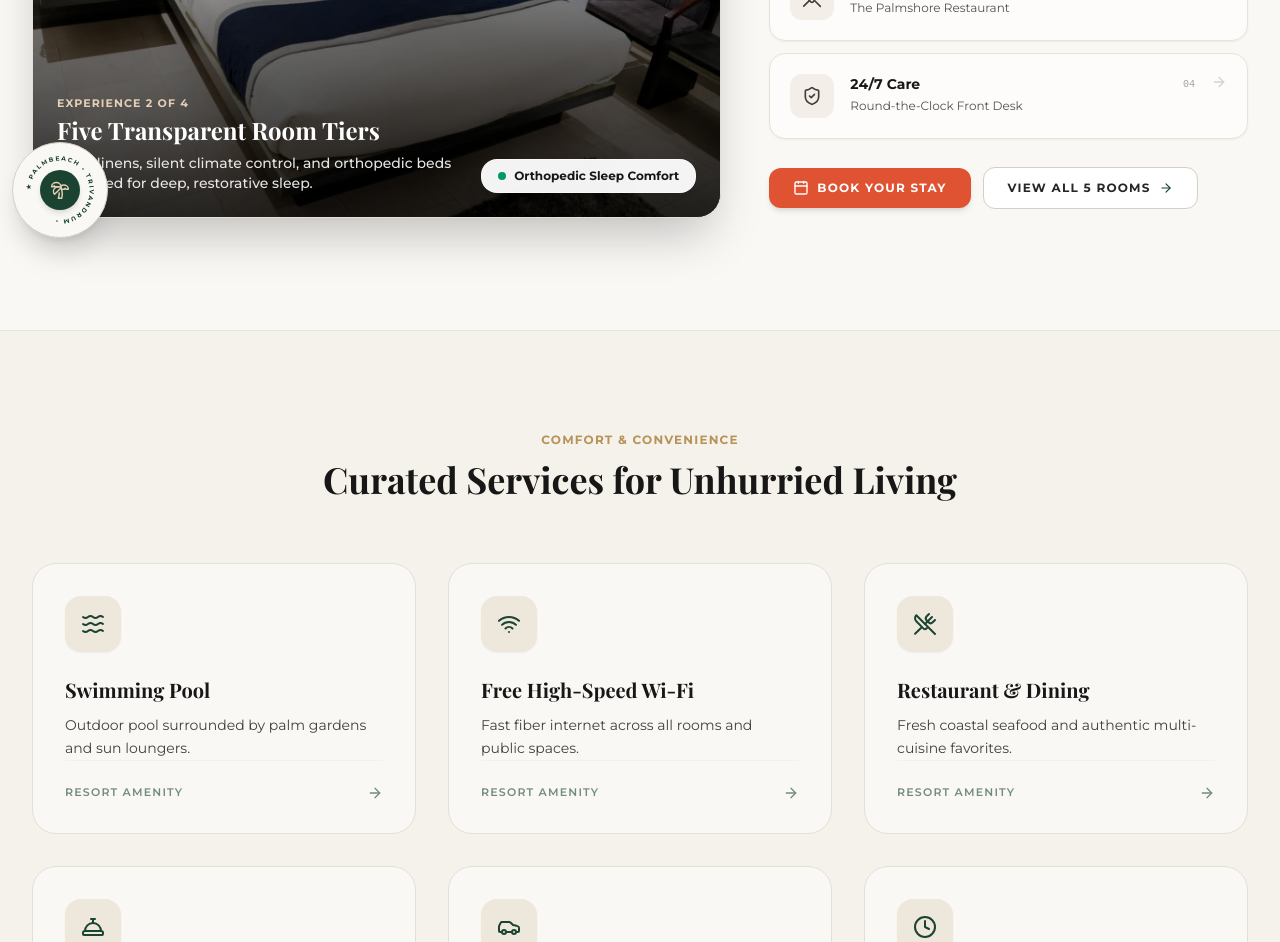
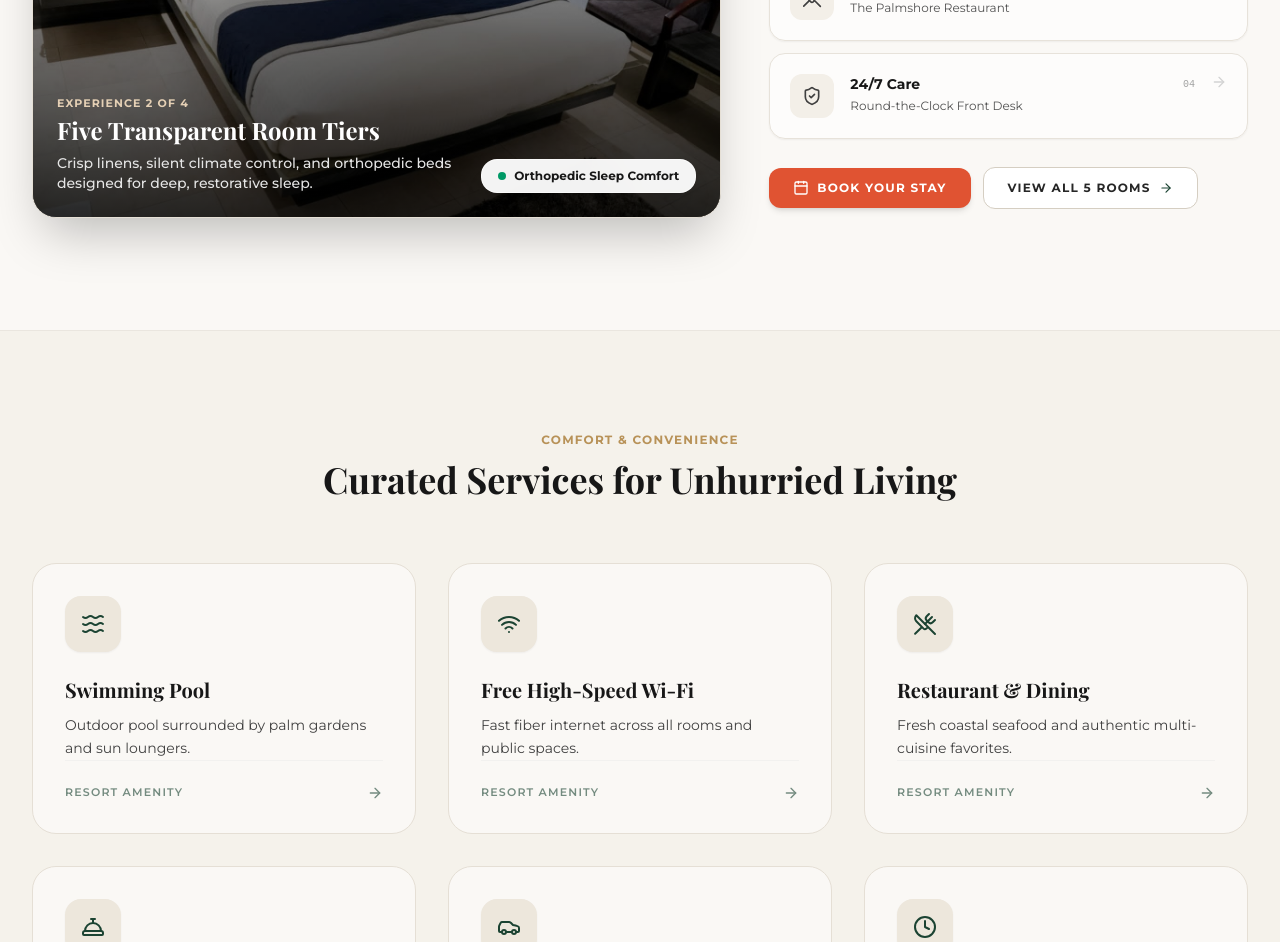
Before and after one commit to Abhiramkris/palmbeachhotel, a Next.js app: page / in a window 1280 px wide. Shown: the part 1420-2362 px from the top of the page. Built offline with nearby package versions, Linux system fonts and the light colour scheme.

Commit message:
fix: remove rotating circular seal badge from amenities showcase

```diff
--- a/src/components/amenities/AmenitiesIntro.tsx
+++ b/src/components/amenities/AmenitiesIntro.tsx
@@ -214,30 +214,6 @@ export default function AmenitiesIntro() {
                 </div>
               </div>
             </div>
-
-            {/* Rotating Circular Luxury Seal positioned over the frame edge */}
-            <div className="hidden sm:flex absolute -bottom-5 -left-5 z-30 w-24 h-24 rounded-full bg-[#FAF8F5] p-1.5 shadow-xl border border-[#D5CEC2] items-center justify-center pointer-events-none">
-              <div className="relative w-full h-full flex items-center justify-center">
-                <div className="w-10 h-10 rounded-full bg-[#1B4332] text-[#E5D0B5] flex items-center justify-center shadow-md">
-                  <Palmtree className="w-5 h-5 stroke-[1.75]" />
-                </div>
-                <svg
-                  className="absolute inset-0 w-full h-full animate-[spin_20s_linear_infinite]"
-                  viewBox="0 0 100 100"
-                >
-                  <path
-                    id="sealPath"
-                    d="M 50,50 m -36,0 a 36,36 0 1,1 72,0 a 36,36 0 1,1 -72,0"
-                    fill="none"
-                  />
-                  <text className="text-[7.5px] uppercase tracking-[0.26em] fill-[#1B4332] font-bold">
-                    <textPath href="#sealPath" startOffset="0%">
-                      ★ PALMBEACH • TRIVANDRUM •
-                    </textPath>
-                  </text>
-                </svg>
-              </div>
-            </div>
           </div>
 
           {/* Right Column: Interactive Selectors & Story */}
```
